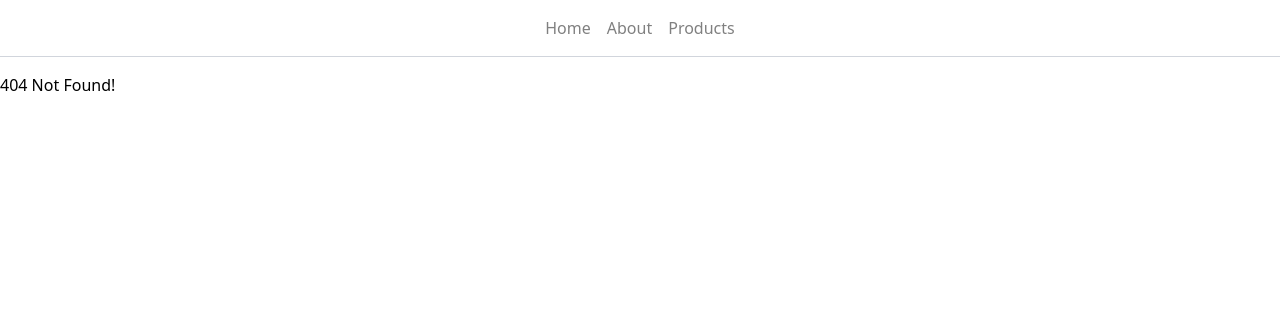
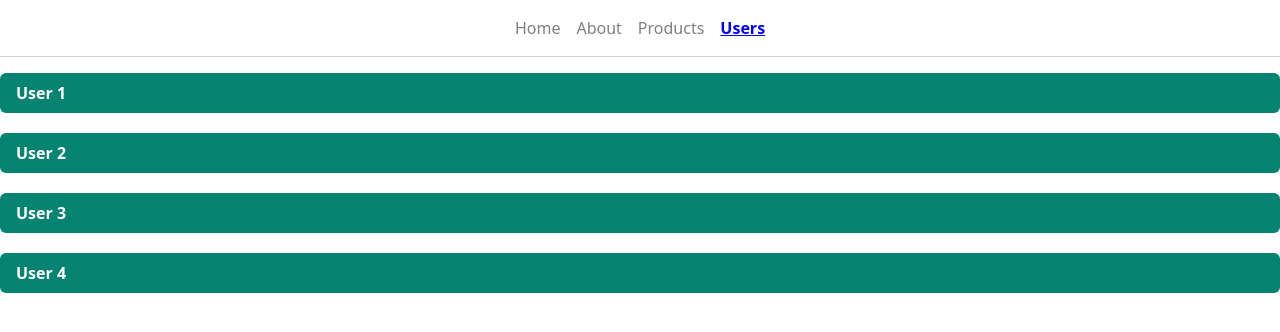
Before and after one commit to MahmudAnik1630/react-router-again, a React (Create React App) app in the folder react-router-again/: page /users in a window 1280 px wide. Before the commit this address had no page. Shown: the top 332 px of the page. Built offline with nearby package versions, Linux system fonts and the light colour scheme.

Commit message:
Dynamic routing

```diff
--- a/react-router-again/src/App.js
+++ b/react-router-again/src/App.js
@@ -7,6 +7,8 @@ import OrderSummary from "./components/OrderSummary";
 import Products from "./components/Products";
 import FeaturedProduct from "./components/FeaturedProduct";
 import NewProduct from "./components/NewProduct";
+import Users from "./components/Users";
+import UserDetails from "./components/UserDetails";
 
 function App() {
   return (
@@ -21,7 +23,11 @@ function App() {
           <Route path="featured" element={<FeaturedProduct />} />
           <Route path="new" element={<NewProduct />} />
         </Route>
-
+         <Route path="/users" element={<Users/>}/>
+          <Route path="/users/1" element={<UserDetails/>}/>
+           <Route path="/users/2" element={<UserDetails/>}/>
+            <Route path="/users/3" element={<UserDetails/>}/>
+            <Route path="/users/4" element={<UserDetails/>}/>
         <Route path="*" element={<h1>404 Not Found!</h1>} />
       </Routes>
     </>
--- a/react-router-again/src/components/NavBar.jsx
+++ b/react-router-again/src/components/NavBar.jsx
@@ -14,6 +14,7 @@ function NavBar() {
       <NavLink style={activeStyle} to='/'>Home</NavLink>
       <NavLink style={activeStyle} to='/about'>About</NavLink>
       <NavLink style={activeStyle} to='/products'>Products</NavLink>
+      <NavLink style={activeStyle} to='/users'>Users</NavLink>
     </nav>
   )
 }
--- /dev/null
+++ b/react-router-again/src/components/UserDetails.jsx
@@ -0,0 +1,12 @@
+import React from 'react'
+
+function UserDetails() {
+  return (
+    <div>
+
+        Details of user
+    </div>
+  )
+}
+
+export default UserDetails
--- /dev/null
+++ b/react-router-again/src/components/Users.jsx
@@ -0,0 +1,16 @@
+import React from 'react'
+
+function Users() {
+  return (
+    <div>
+
+
+        <h2 className='btn'>User 1</h2>
+        <h2 className='btn'>User 2</h2>
+        <h2 className='btn'>User 3</h2>
+        <h2 className='btn'>User 4</h2>
+    </div>
+  )
+}
+
+export default Users
```
